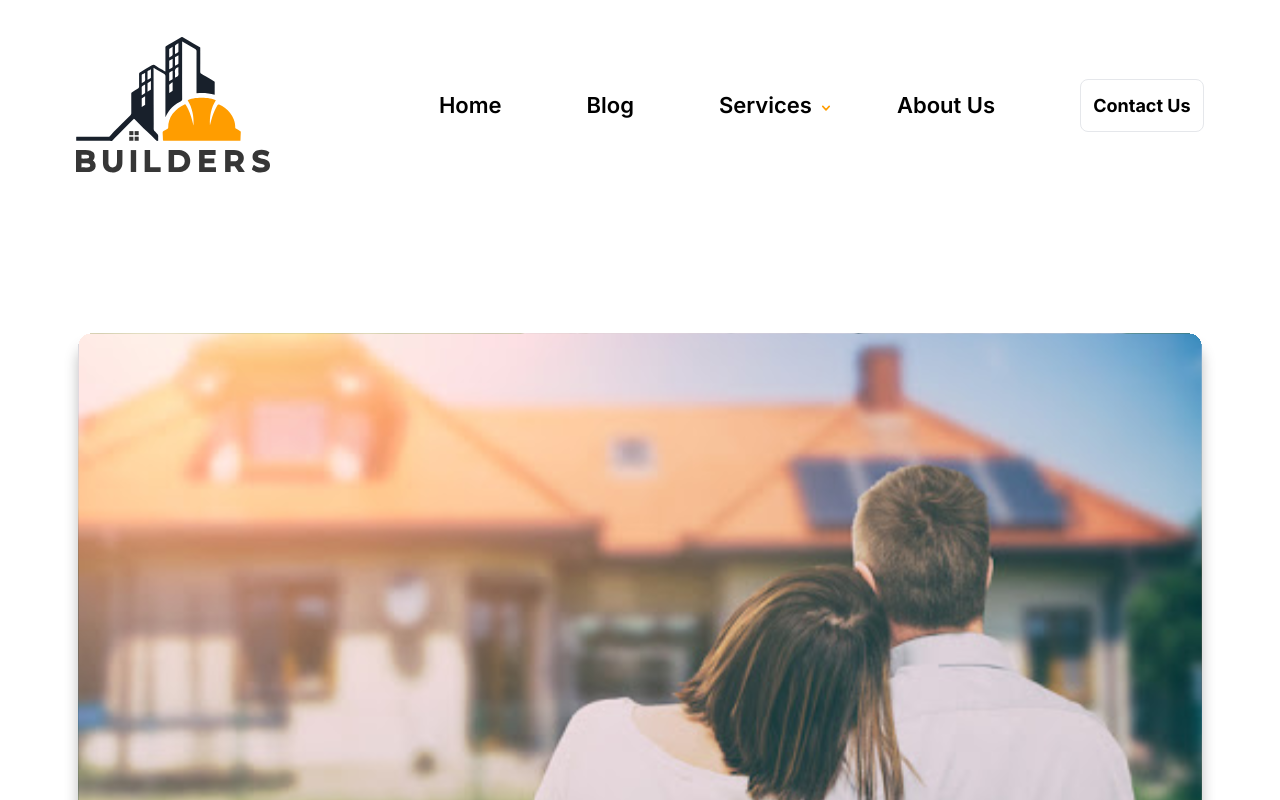
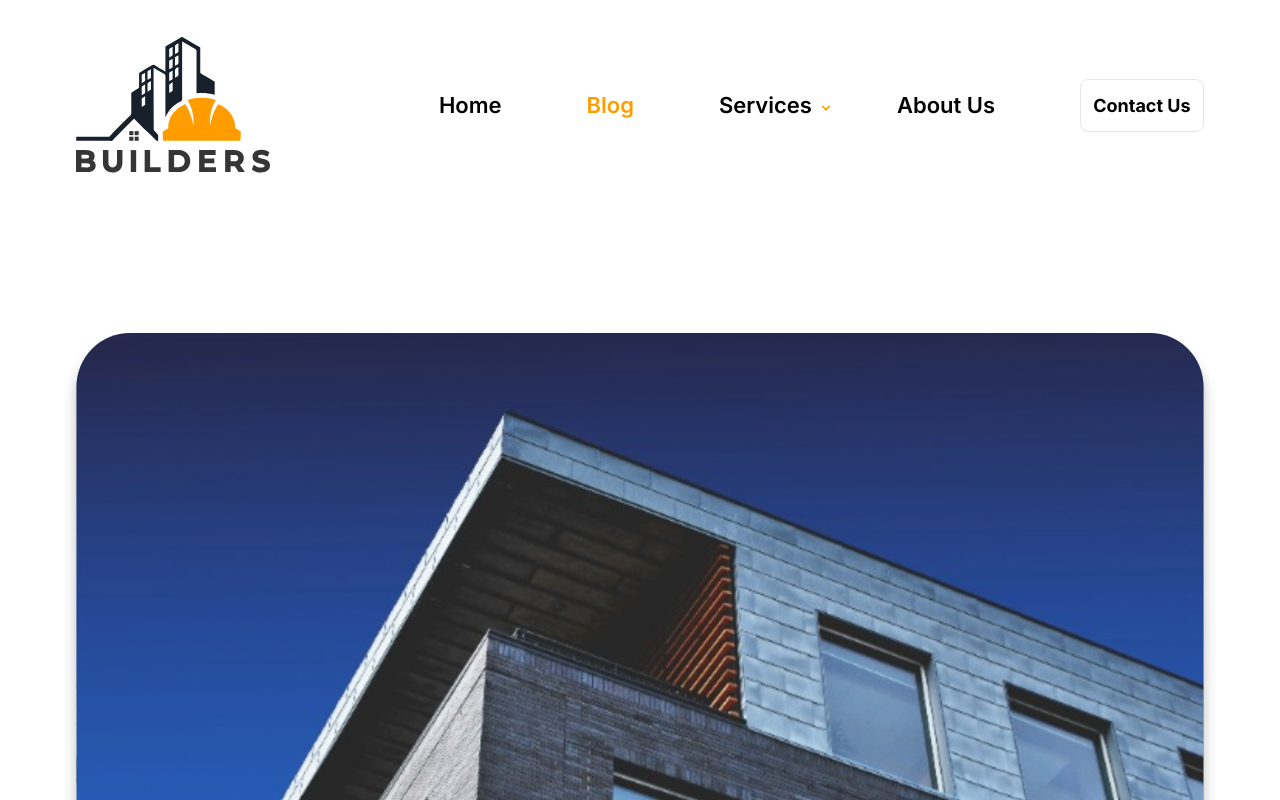
Before and after one commit to HashamGhaffar/hasaaj-developer-marketing, a Next.js app: page /blog-details in a window 1280 px wide. Shown: the top 800 px of the page. Built offline with nearby package versions, Linux system fonts and the light colour scheme.

Commit message:
Small changes and fixes

```diff
--- a/app/_components/common/navbar.js
+++ b/app/_components/common/navbar.js
@@ -40,7 +40,7 @@ export default function NavBar({ colorNav, navImage, navHamburger }) {
             Home
           </li>
           <li
-            style={{ color: currentPath === "/blogs" ? "#FF9D00" : colorNav }}
+            style={{ color: currentPath === "/blogs" || currentPath === "/blog-details" ? "#FF9D00" : colorNav }}
             className="font-semibold cursor-pointer hover:!text-[#FF9D00]"
             onClick={() => router.push("/blogs")}
           >
@@ -63,7 +63,7 @@ export default function NavBar({ colorNav, navImage, navHamburger }) {
               />
             </div>
             <ul className="absolute hidden group-hover:block text-[16px] w-[173px] rounded-[10px] bg-[#1e3551] text-[#FF9D00] py-2 px-3">
-              <li className="py-1" onClick={() => router.push("/construction")}>
+              <li className="py-1" onClick={() => router.push("/construction-services")}>
                 Construction
               </li>
               <li
--- a/app/_components/services-card/services-card.js
+++ b/app/_components/services-card/services-card.js
@@ -1,7 +1,11 @@
+"use client"
+
 import React from 'react'
 import Image from 'next/image'
+import { useRouter } from 'next/navigation'
 
 const ServicesCard = ({ backgroundImage, icon, title, description }) => {
+  const router = useRouter()
   return (
     <div className=' inline-flex flex-col max-w-[364px]'>
       <div className=' max-sm:w-[85%] max-sm:m-auto min-h-64 h-full sm:h-64 w-full  flex flex-col gap-10 rounded-tr-xl rounded-tl-xl before:rounded-tr-xl relative before:rounded-tl-xl before:bg-black before:opacity-50 before:absolute before:z-10 before:w-full before:h-full' style={{ background: `url(${backgroundImage.src})`, backgroundRepeat: "no-repeat", backgroundSize: "cover" }}>
@@ -14,7 +18,7 @@ const ServicesCard = ({ backgroundImage, icon, title, description }) => {
               {title}
             </h1>
             <div className='w-3/6 text-xs font-normal pl-6 pt-4'>
-              <button className='text-white p-[10px] border border-white rounded-md'>
+              <button className='text-white p-[10px] border border-white rounded-md' onClick={()=> router.push("/residential-construction")}>
                 Read more
               </button>
             </div>
--- a/app/blog-details/page.js
+++ b/app/blog-details/page.js
@@ -1,51 +1,100 @@
-import React from 'react';
-import Image from 'next/image';
-import { svgs } from '../_constants/assets';
-import NavBar from '../_components/common/navbar';
-import Footer from '../_components/footer';
+"use client";
 
-const page = () => {
+import React, { useState } from "react";
+import Image from "next/image";
+import { svgs } from "../_constants/assets";
+import NavBar from "../_components/common/navbar";
+import Footer from "../_components/footer";
+import { usePathname, useSearchParams } from "next/navigation";
+
+const BlogsDetails = () => {
+  const currentPath = usePathname();
+  const id = useSearchParams();
+  const [blogsDetailId, setBlogsDetailId] = useState(id.get("id"));
   return (
     <>
       <div>
         <div className="w-[88.056%] m-[auto] pt-[37px]">
-                    <NavBar
-                        navImage={svgs.builders}
-                        navHamburger={svgs.hamburgerBlack}
+          <NavBar navImage={svgs.builders} navHamburger={svgs.hamburgerBlack} />
+        </div>
+        <div className="">
+          {blogsDetailId == 1 ? (
+            <Image
+              src={svgs.couple2}
+              fill
+              alt="Logo"
+              className=" pt-40 !w-[90%] m-auto"
             />
-                </div>
-                <div className="" >
-                    <Image src={svgs.couple2} fill alt="Logo" className=" pt-40 !w-[90%] m-auto" />
-
-                    <h1 className=" md:font-bold md:text-[40px] md:leading-[48px] sm:w-[70%] m-auto text-3xl w-[90%] font-semibold leading-10 mt-7 mb-4">Unlocking the Secrets to Finding Your Dream Home: Expert Tips and Insights</h1>
+          ) : blogsDetailId == 2 ? (
+            <Image
+              src={svgs.blog_2}
+              fill
+              alt="Logo"
+              className=" pt-40 !w-[90%] m-auto"
+            />
+          ) : (
+            <Image
+              src={svgs.blog_3}
+              fill
+              alt="Logo"
+              className=" pt-40 !w-[90%] m-auto"
+            />
+          )}
+          <h1 className=" md:font-bold md:text-[40px] md:leading-[48px] sm:w-[70%] m-auto text-3xl w-[90%] font-semibold leading-10 mt-7 mb-4">
+            Unlocking the Secrets to Finding Your Dream Home: Expert Tips and
+            Insights
+          </h1>
 
           <p className=" sm:w-[70%] w-[80%] m-auto font-normal md:text-xl md:leading-7 pt-2 leading-6 text-base">
-                        The journey to finding your dream home can be both exhilarating and overwhelming. Whether you&apos;re a first-time buyer or looking to upgrade, the real estate market presents numerous opportunities and challenges. To help you navigate this complex landscape, we&apos;ve compiled expert tips and insights that will empower you to make informed decisions and turn your dream into reality.
+            The journey to finding your dream home can be both exhilarating and
+            overwhelming. Whether you&apos;re a first-time buyer or looking to
+            upgrade, the real estate market presents numerous opportunities and
+            challenges. To help you navigate this complex landscape, we&apos;ve
+            compiled expert tips and insights that will empower you to make
+            informed decisions and turn your dream into reality.
           </p>
-                    <ol className=" sm:w-[70%] w-[80%] m-auto font-normal md:text-xl md:leading-7 pt-2 text-base leading-6">
+          <ol className=" sm:w-[70%] w-[80%] m-auto font-normal md:text-xl md:leading-7 pt-2 text-base leading-6 pb-10">
             <li className="">
               Define Your Priorities <br></br>
-                            Before diving into property listings, take time to outline your priorities. Ask yourself essential questions:
+              Before diving into property listings, take time to outline your
+              priorities. Ask yourself essential questions:
               <ul className="list-disc list-inside">
                 <li> What is your budget?</li>
                 <li>Which neighborhoods do you prefer?</li>
                 <li>How many bedrooms and bathrooms do you need?</li>
-                                <li>Are there specific amenities you desire (e.g., a backyard, proximity to schools, public transport)?</li>
-                                <li> Having a clear vision of your needs and wants will streamline your search and prevent you from feeling overwhelmed by the myriad of options</li>
+                <li>
+                  Are there specific amenities you desire (e.g., a backyard,
+                  proximity to schools, public transport)?
+                </li>
+                <li>
+                  {" "}
+                  Having a clear vision of your needs and wants will streamline
+                  your search and prevent you from feeling overwhelmed by the
+                  myriad of options
+                </li>
               </ul>
             </li>
             <li>
               Get Pre-Approved for a Mortgage
               <ul className="list-disc list-inside">
-                                <li>Understanding your financial standing is crucial. Getting pre-approved for a mortgage not only clarifies your budget but also makes you a more attractive buyer to sellers. It shows that you are serious and financially capable of purchasing a home.</li>
+                <li>
+                  Understanding your financial standing is crucial. Getting
+                  pre-approved for a mortgage not only clarifies your budget but
+                  also makes you a more attractive buyer to sellers. It shows
+                  that you are serious and financially capable of purchasing a
+                  home.
+                </li>
               </ul>
             </li>
             <li>
               Research the Market
               <ul className="list-disc list-inside">
-                                <li >
-                                    Knowledge is power in real estate. Spend time researching the current market conditions in your desired areas. Look at recent sales, price trends, and future developments. This information will help you identify good deals and avoid overpaying.
-
+                <li>
+                  Knowledge is power in real estate. Spend time researching the
+                  current market conditions in your desired areas. Look at
+                  recent sales, price trends, and future developments. This
+                  information will help you identify good deals and avoid
+                  overpaying.
                 </li>
               </ul>
             </li>
@@ -53,7 +102,11 @@ const page = () => {
               Work with a Trusted Real Estate Agent
               <ul className="list-disc list-inside">
                 <li>
-                                    A knowledgeable and experienced real estate agent can be your greatest ally. They offer invaluable insights, access to exclusive listings, and expert negotiation skills. Choose an agent who understands your needs and has a proven track record in your preferred areas.
+                  A knowledgeable and experienced real estate agent can be your
+                  greatest ally. They offer invaluable insights, access to
+                  exclusive listings, and expert negotiation skills. Choose an
+                  agent who understands your needs and has a proven track record
+                  in your preferred areas.
                 </li>
               </ul>
             </li>
@@ -61,15 +114,23 @@ const page = () => {
               Attend Open Houses and Schedule Showings
               <ul className="list-disc list-inside">
                 <li>
-                                    Seeing properties in person provides a better sense of their value and potential. Attend open houses and schedule private showings to explore different options. Take notes and pictures, and compare them later to narrow down your choices.
-
+                  Seeing properties in person provides a better sense of their
+                  value and potential. Attend open houses and schedule private
+                  showings to explore different options. Take notes and
+                  pictures, and compare them later to narrow down your choices.
                 </li>
               </ul>
             </li>
-                        <li> Consider the Future
+            <li>
+              {" "}
+              Consider the Future
               <ul className="list-disc list-inside">
                 <li>
-                                    Think long-term when choosing your home. Consider how your life might change in the coming years. Will you need more space for a growing family? Is the neighborhood likely to appreciate in value? Ensuring your home meets your future needs will save you from the hassle of moving again soon.
+                  Think long-term when choosing your home. Consider how your
+                  life might change in the coming years. Will you need more
+                  space for a growing family? Is the neighborhood likely to
+                  appreciate in value? Ensuring your home meets your future
+                  needs will save you from the hassle of moving again soon.
                 </li>
               </ul>
             </li>
@@ -77,17 +138,32 @@ const page = () => {
               Don&apos;t Skip the Inspection
               <ul className="list-disc list-inside">
                 <li>
-                                    A thorough home inspection is a non-negotiable step. It can reveal potential issues that might not be visible at first glance, such as structural problems, outdated systems, or pest infestations. Use the inspection report to negotiate repairs or price adjustments with the seller.
+                  A thorough home inspection is a non-negotiable step. It can
+                  reveal potential issues that might not be visible at first
+                  glance, such as structural problems, outdated systems, or pest
+                  infestations. Use the inspection report to negotiate repairs
+                  or price adjustments with the seller.
                 </li>
               </ul>
             </li>
             <li>
               Trust Your Instincts
               <ul className="list-disc list-inside">
-                                <li>Finally, trust your instincts. While data and expert advice are critical, your feelings about a home are equally important. If a property feels right and meets your criteria, it might be the perfect fit for you and your family.</li>
+                <li>
+                  Finally, trust your instincts. While data and expert advice
+                  are critical, your feelings about a home are equally
+                  important. If a property feels right and meets your criteria,
+                  it might be the perfect fit for you and your family.
+                </li>
                 <li>Conclusion</li>
                 <li>
-                                    Finding your dream home is a significant milestone, and with the right approach, it can be a rewarding experience. By defining your priorities, securing your finances, conducting thorough research, and leveraging professional help, you can navigate the real estate market with confidence. Remember to think long-term, trust your instincts, and enjoy the journey to your new home.
+                  Finding your dream home is a significant milestone, and with
+                  the right approach, it can be a rewarding experience. By
+                  defining your priorities, securing your finances, conducting
+                  thorough research, and leveraging professional help, you can
+                  navigate the real estate market with confidence. Remember to
+                  think long-term, trust your instincts, and enjoy the journey
+                  to your new home.
                 </li>
               </ul>
             </li>
@@ -96,7 +172,7 @@ const page = () => {
         <Footer />
       </div>
     </>
-    )
-}
+  );
+};
 
-export default page;
+export default BlogsDetails;
--- a/app/blogs/page.js
+++ b/app/blogs/page.js
@@ -14,6 +14,7 @@ const blogs = () => {
       description:
         "The journey to finding your dream home can be both exhilarating and overwhelming. Whether you're a first-time buyer or looking to upgrade, the real estate market presents numerous opportunities and challenges.",
       buttonText: "Read More",
+      id: 1,
     },
     {
       imageSrc: svgs.blog_2,
@@ -22,6 +23,7 @@ const blogs = () => {
       description:
         "The journey to finding your dream home can be both exhilarating and overwhelming. Whether you're a first-time buyer or looking to upgrade, the real estate market presents numerous opportunities and challenges.",
       buttonText: "Read More",
+      id: 2,
     },
     {
       imageSrc: svgs.blog_3,
@@ -30,6 +32,7 @@ const blogs = () => {
       description:
         "The journey to finding your dream home can be both exhilarating and overwhelming. Whether you're a first-time buyer or looking to upgrade, the real estate market presents numerous opportunities and challenges.",
       buttonText: "Read More",
+      id: 3,
     },
   ];
   return (
@@ -41,13 +44,16 @@ const blogs = () => {
       <div className="mt-36 mb-36 flex flex-col gap-10">
         {blogsData.map((item, index) => {
           return (
+
               <Blogs
                 imageSrc={item.imageSrc}
                 title={item.title}
                 description={item.description}
                 buttonText={item.buttonText}
+                id={item.id}
                 key={index}
               />
+
           );
         })}
       </div>
```
Also changed, not shown: app/_components/Modal/Modal.js (+10 -8 lines), app/_components/blog-cards/blog-card.js (+7 -2 lines), app/_components/common/property.js (+7 -1 lines), app/selling-purchasing/page.js (renamed from app/SellingAndPurchasing/page.js). Lines whose indentation alone changed are shown as unchanged.
